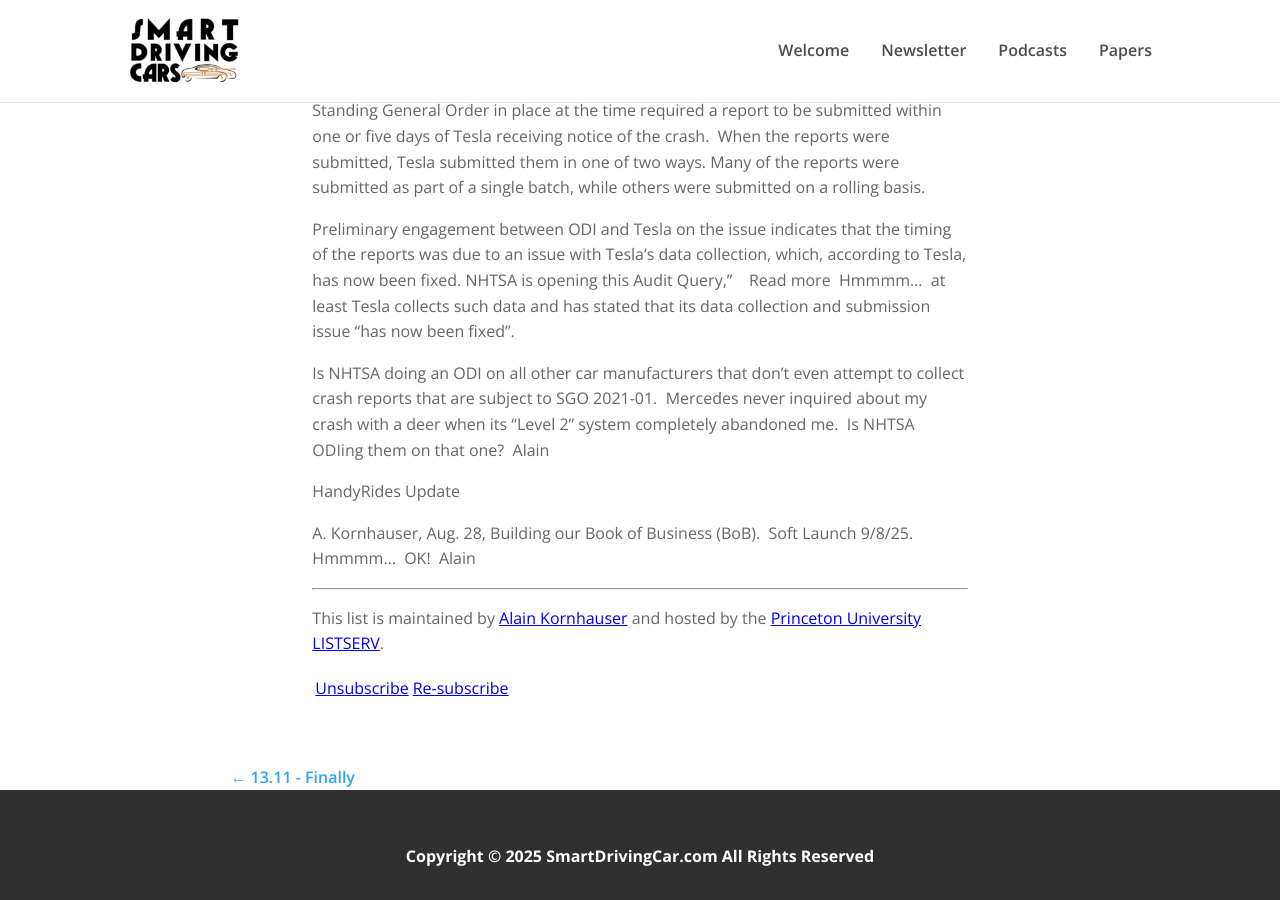
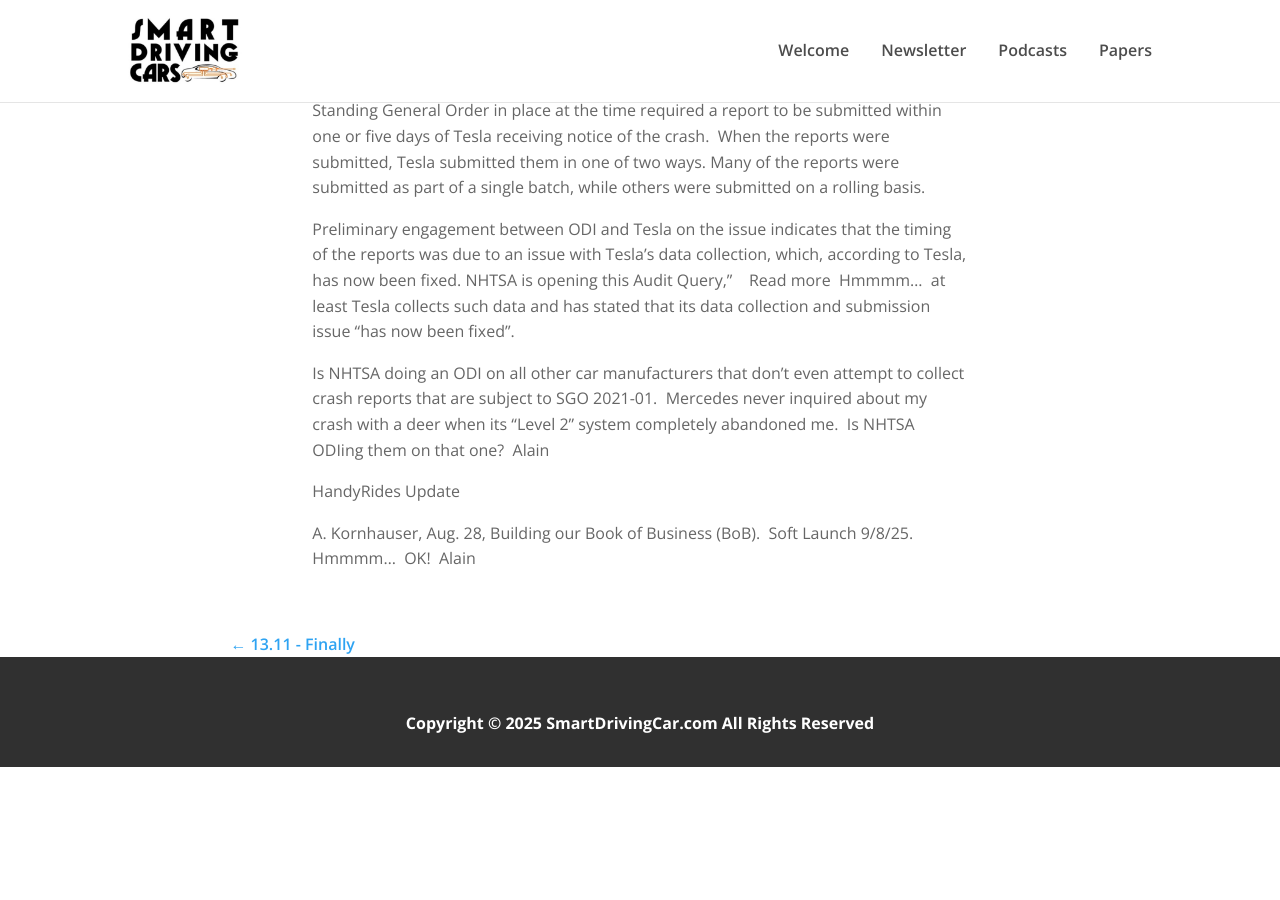
Before and after one commit to PrincetonUniversity/smartdrivingcar, a Jekyll site: the page built from _newsletters/13.12-starship-8.28.25/index.md, in a window 1280 px wide and 900 px high, scrolled down 3621 px. Built offline with Jekyll 4.4.1, drawn with Linux system fonts in a browser that asks for light colours; after the commit the page ends 4388 px from its top, so only the background shows below that.

Commit message:
Remove footers

```diff
--- a/_newsletters/13.12-starship-8.28.25/index.md
+++ b/_newsletters/13.12-starship-8.28.25/index.md
@@ -155,9 +155,3 @@
 
 A. Kornhauser, Aug. 28, Building our Book of Business (BoB).  Soft Launch 9/8/25.
  Hmmmm…  OK!  Alain
-
-***************************************************************************************************************
-
-This list is maintained by [Alain Kornhauser](mailto:alaink@princeton.edu) and hosted by the [Princeton University LISTSERV](http://lists.princeton.edu).
-
-[Unsubscribe](&*TICKET_URL(SMARTDRIVINGCARS,SIGNOFF);) | [Re-subscribe](&*TICKET_URL(SMARTDRIVINGCARS,SIGNUP);)
```
Also changed, not shown: _newsletters/13.11-finally-8.14.25/index.md (+0 -6 lines).
